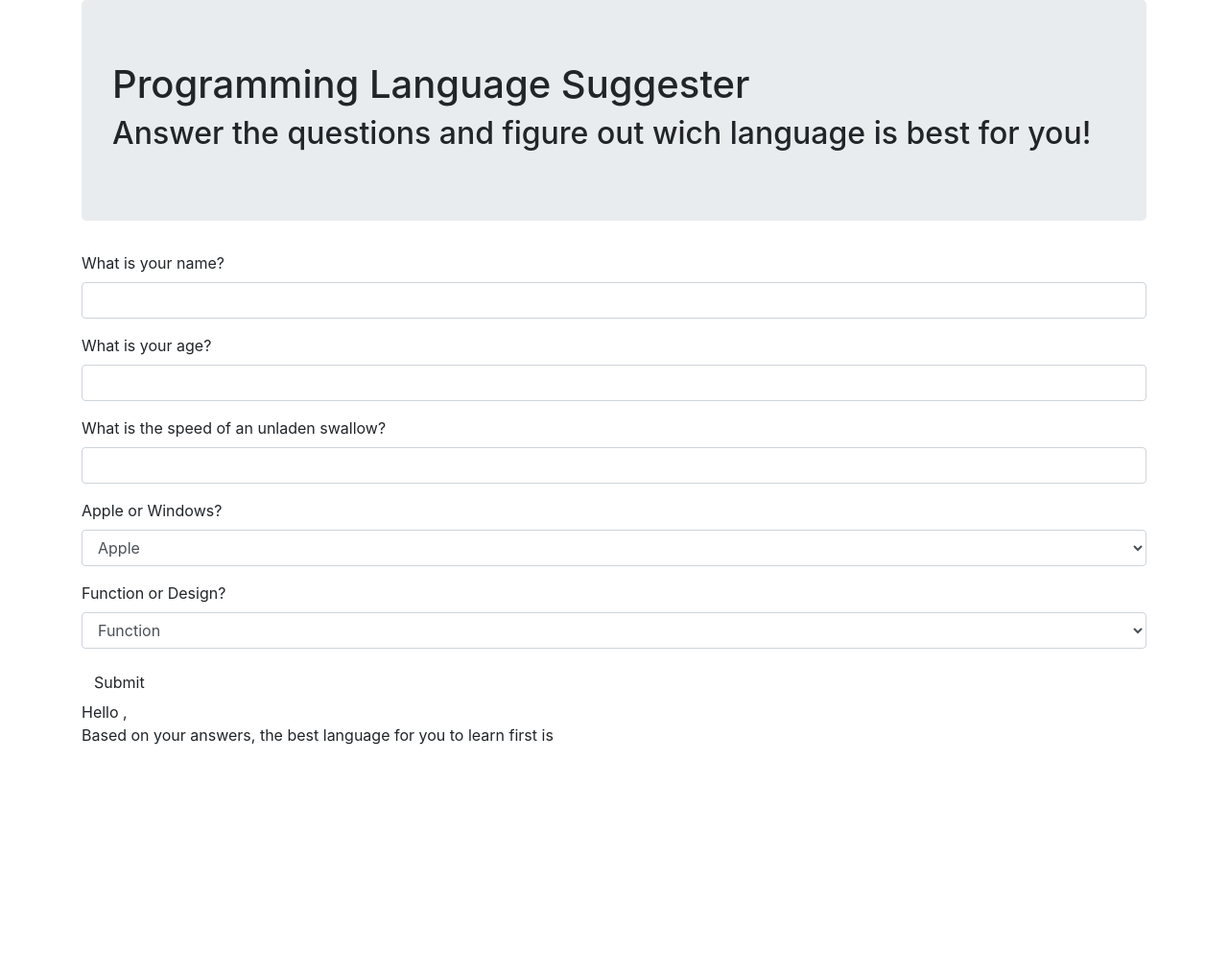
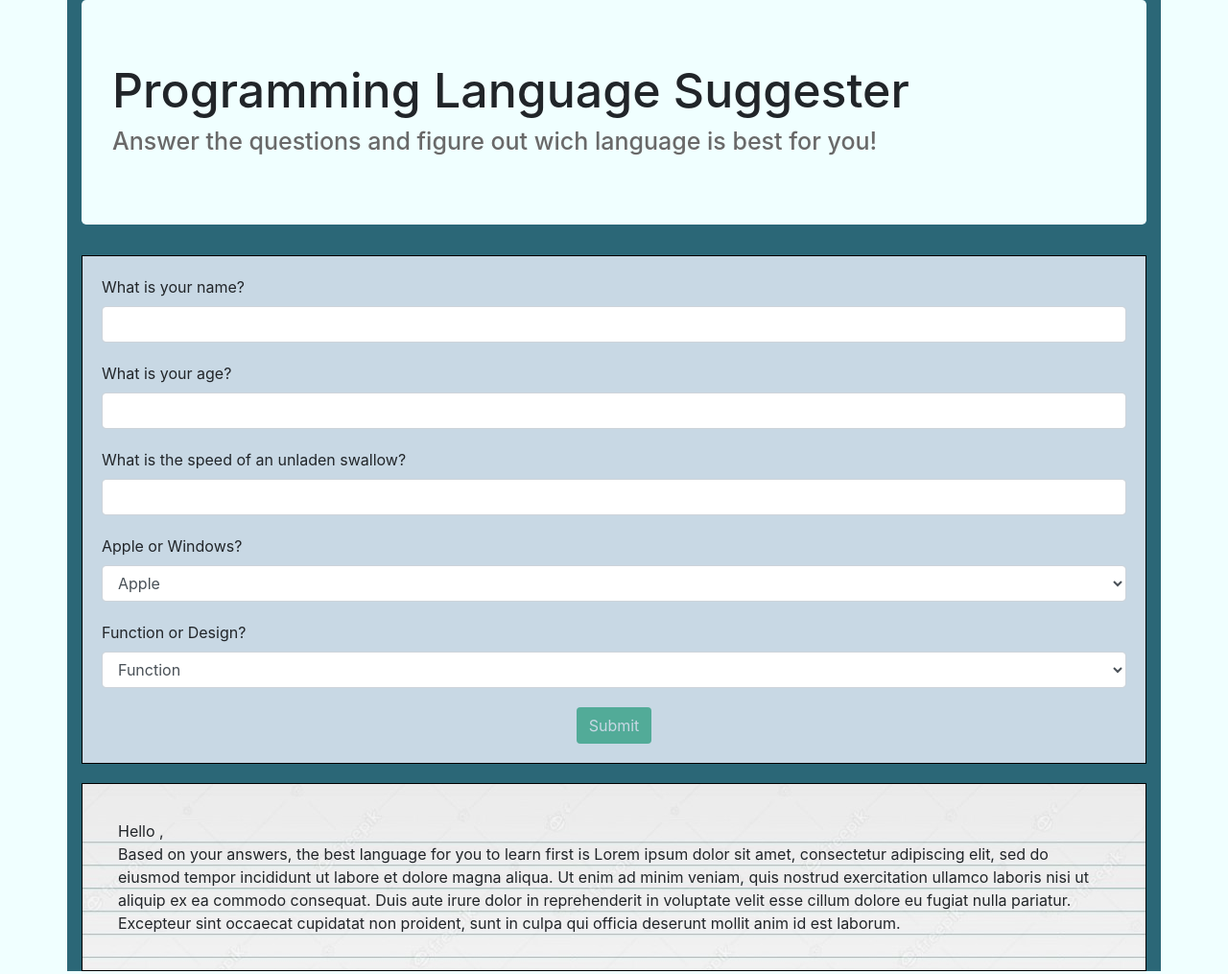
Before and after one commit to DiegoSerafico/programming-language-suggester, a plain HTML site: page index.html in a window 1280 px wide. Shown: the whole page at 96% size. Before the commit the page ends 800 px from the top, so only its background shows below. Drawn offline with Linux system fonts and the light colour scheme.

Commit message:
add initial styling to page

```diff
--- a/css/styles.css
+++ b/css/styles.css
@@ -0,0 +1,49 @@
+body {
+  background-color: azure;
+}
+
+.container {
+  background-color: #2b6777;
+}
+
+.jumbotron {
+  background-color: azure;
+}
+
+.jumbotron h1 {
+  font-size: 50px;
+}
+
+.jumbotron h2 {
+  color: dimgray;
+  font-size: 25px;
+}
+
+#formOne {
+  background-color: #c8d8e4;
+  border: 1px solid black;
+}
+
+.form-group {
+  margin: 20px;
+}
+
+#formOne .btn {
+  background-color: #52ab98;
+  color: #c8d8e4;
+  display: block;
+  margin: auto;
+  margin-bottom: 20px;
+}
+
+#output {
+  margin-top: 20px;
+  margin-bottom: 20px;
+  background-image: url("../img/paper.jpg");
+  border: 1px solid black;
+  padding: 17px;
+}
+
+#output p {
+  margin: 20px;
+}
--- a/index.html
+++ b/index.html
@@ -47,8 +47,9 @@
      </form>
 
      <div id="output">
-       <p>Hello <span id="nameOutput"></span>,<br>
-        Based on your answers, the best language for you to learn first is <span id="firstLanguage"></span></p>
+       <p>Hello <span id="nameOutput"></span>,
+        <br>
+        Based on your answers, the best language for you to learn first is <span id="firstLanguage"></span> Lorem ipsum dolor sit amet, consectetur adipiscing elit, sed do eiusmod tempor incididunt ut labore et dolore magna aliqua. Ut enim ad minim veniam, quis nostrud exercitation ullamco laboris nisi ut aliquip ex ea commodo consequat. Duis aute irure dolor in reprehenderit in voluptate velit esse cillum dolore eu fugiat nulla pariatur. Excepteur sint occaecat cupidatat non proident, sunt in culpa qui officia deserunt mollit anim id est laborum.</p>
      </div>
    </div>
  </body>
```
Also changed, not shown: img/paper.jpg (added).
